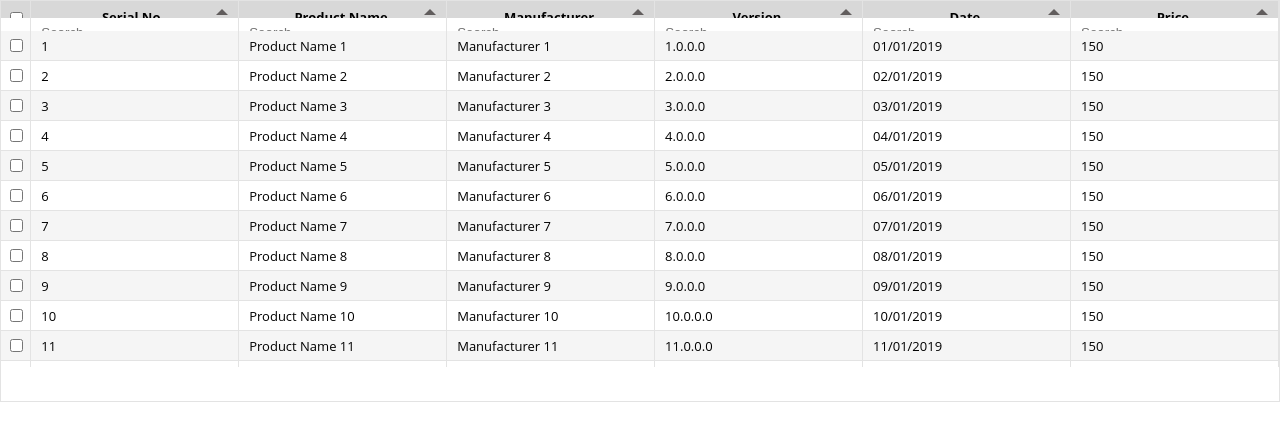
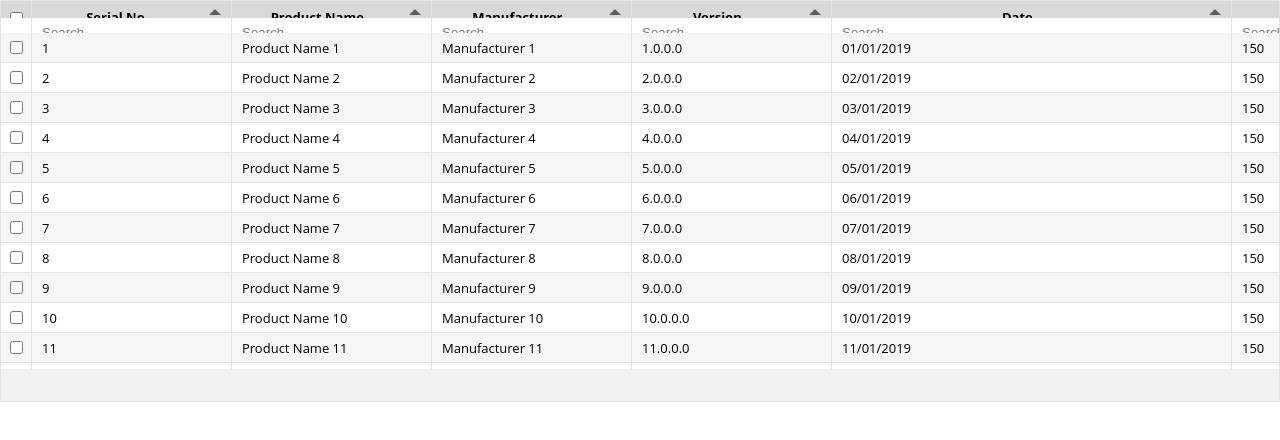
Before and after one commit to Saurodip/Datatable, an Angular app: page / in a window 1280 px wide. Shown: the top 440 px of the page. Built offline with nearby package versions, Linux system fonts and the light colour scheme.

Commit message:
Datatable

```diff
--- a/src/app/app.component.html
+++ b/src/app/app.component.html
@@ -2,9 +2,9 @@
     class="datatable"
     [checkboxSelection]="true"
     [columnFilter]="true"
-    [columnResponsive]="true"
+    [columnResponsive]="false"
     [data]="data"
-    [filterTextLimit]="10"
+    [filterTextLimit]="50"
     [globalFilter]="false"
     [header]="header"
     [height]="'400px'"
--- a/src/app/app.component.ts
+++ b/src/app/app.component.ts
@@ -38,12 +38,12 @@ export class AppComponent implements OnInit {
 
   private prepareDataTableHeader = (): void => {
     this.header = [
-      { propertyName: 'SerialNo', title: 'Serial No.', type: 'integer', columnWidth: '100px' },
+      { propertyName: 'SerialNo', title: 'Serial No.', type: 'integer', columnWidth: '200px' },
       { propertyName: 'ProductName', title: 'Product Name', type: 'string', columnWidth: '200px' },
       { propertyName: 'Manufacturer', title: 'Manufacturer', type: 'string', columnWidth: '200px' },
       { propertyName: 'Version', title: 'Version', type: 'version', columnWidth: '200px' },
-      { propertyName: 'Date', title: 'Date', type: 'date', columnWidth: '200px' },
-      { propertyName: 'Price', title: 'Price', type: 'float', columnWidth: '150px' }
+      { propertyName: 'Date', title: 'Date', type: 'date', columnWidth: '400px' },
+      { propertyName: 'Price', title: 'Price', type: 'float', columnWidth: '250px' }
     ];
   }
 
--- a/src/app/datatable/component/datatable.component.html
+++ b/src/app/datatable/component/datatable.component.html
@@ -20,13 +20,13 @@
             [ngStyle]="{ 'display': columnResponsive ? 'flex' : 'inline-flex', 'width': globalFilter ? '100%' : 'auto' }">
             <div class="action-container" [ngStyle]="{ 'width': globalFilter ? '0px' : '30px' }"></div>
             <div *ngIf="globalFilter; else columnFilter" class="global-filter">
-                <input type="text" id="datatable-global-filter" maxlength="filterLimit" placeholder="Search">
+                <input type="text" id="datatable-global-filter" [attr.maxlength]="filterTextLimit" placeholder="Search">
             </div>
             <ng-template #columnFilter>
                 <div class="column-filter"
                     [ngStyle]="{ 'width': columnResponsive ? 'calc(100% /' + header.length + ')' : dtHeader?.columnWidth }"
                     *ngFor="let dtHeader of header; let i = index">
-                    <input type="text" id="datatable-column-filter-{{ i + 1 }}" maxlength="filterLimit" placeholder="Search">
+                    <input type="text" id="datatable-column-filter-{{ i + 1 }}" [attr.maxlength]="filterTextLimit" placeholder="Search">
                 </div>
             </ng-template>
         </div>
--- a/src/app/datatable/component/datatable.component.scss
+++ b/src/app/datatable/component/datatable.component.scss
@@ -11,6 +11,7 @@ $text-color: #e3e3e3;
 }
 
 .datatable {
+    background-color: #f1f1f1;
     border: $cell-border;
     font-family: "Open Sans", "Helvetica Neue", sans-serif;
     font-size: 13px;
@@ -46,6 +47,8 @@ $text-color: #e3e3e3;
                 border-bottom: $cell-border;
                 border-right: $cell-border;
                 box-sizing: border-box;
+                padding-left: 5px;
+                padding-right: 30px;
                 position: relative;
                 text-align: center;
                 @include single-line-ellipsis();
@@ -156,9 +159,32 @@ $text-color: #e3e3e3;
         }
 
         &.hide-filter-horizontal-scrollbar {
-            bottom: 35px;
+            bottom: 36px;
             position: relative;
             z-index: 1;
         }
     }
 }
+
+textarea:focus,
+input:focus {
+    outline: none;
+}
+
+/*
+::-webkit-scrollbar {
+    width: 10px;
+}
+
+::-webkit-scrollbar-track {
+    background: #f1f1f1;
+}
+
+::-webkit-scrollbar-thumb {
+    background: #888;
+}
+
+::-webkit-scrollbar-thumb:hover {
+    background: #555;
+}
+*/
--- a/src/app/datatable/component/datatable.component.ts
+++ b/src/app/datatable/component/datatable.component.ts
@@ -40,7 +40,7 @@ export class DataTableComponent implements OnInit, AfterViewInit, AfterViewCheck
     ngAfterViewChecked() {
         if (this.dataTable && this.dataTable.nativeElement) {
             if (this.dataTable.nativeElement.children && this.dataTable.nativeElement.children.length > 0) {
-                let dataTableHeader: HTMLCollection = this.dataTable.nativeElement.children[0];
+                let dataTableHeader: HTMLCollection = this.dataTable.nativeElement.children[0] && this.dataTable.nativeElement.children[0].children[0];
                 let dataTableBody: HTMLCollection = this.dataTable.nativeElement.children[1];
                 this.setDataTableStyling(dataTableHeader, dataTableBody);
             }
--- a/src/app/datatable/datatable.model.ts
+++ b/src/app/datatable/datatable.model.ts
@@ -2,24 +2,26 @@ export class DataTable {
     public checkboxSelection?: boolean;
     public columnFilter: boolean;
     public columnResponsive: boolean;
+    public data: Array<object>;
     public filterTextLimit: number;
     public globalFilter: boolean;
     public header: DataTableHeader;
     public headerStyle?: DataTableHeaderStyle;
-    public data: Array<object>;
     public height: string;
+    public isFrozen?: boolean;
     public rowStyle?: DataTableRowStyle;
 
     constructor() {
         this.checkboxSelection = false;
         this.columnFilter = false;
         this.columnResponsive = false;
+        this.data = [];
         this.filterTextLimit = 50;
         this.globalFilter = false;
         this.header = new DataTableHeader();
         this.headerStyle = new DataTableHeaderStyle();
-        this.data = [];
         this.height = '';
+        this.isFrozen = false;
         this.rowStyle = new DataTableRowStyle();
     }
 }
--- a/src/styles.scss
+++ b/src/styles.scss
@@ -5,8 +5,3 @@ body {
     margin: 0px;
     padding: 0px;
 }
-
-textarea:focus,
-input:focus {
-    outline: none;
-}
```
Also changed, not shown: 1 other file (tests, documents, lock files or other folders).
